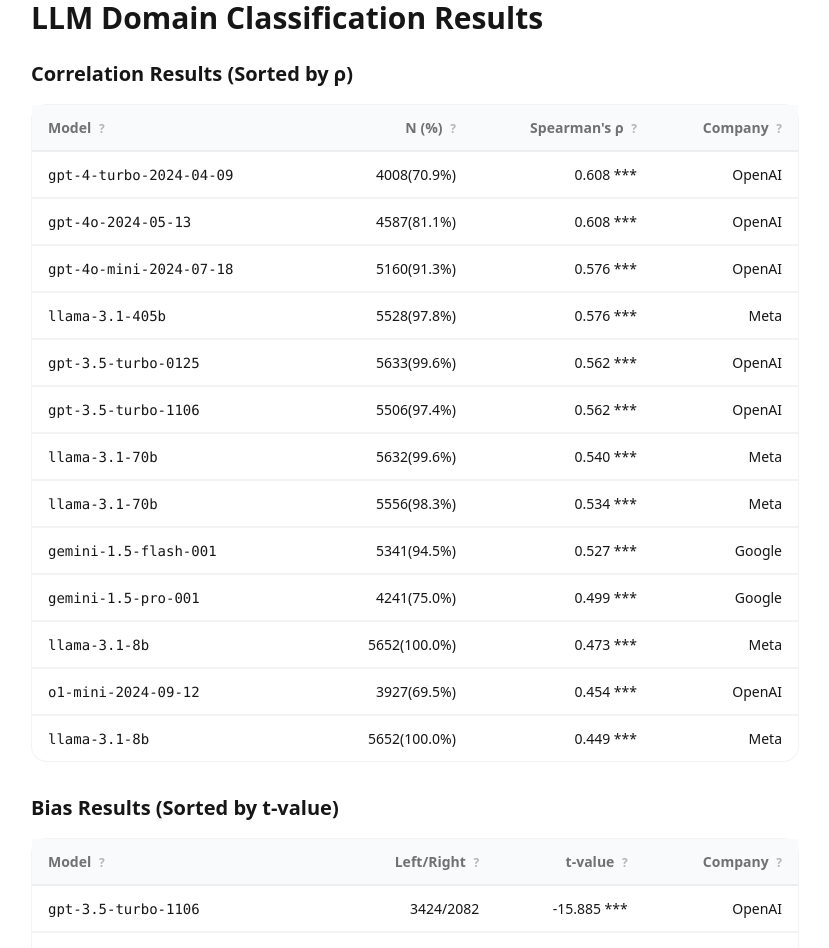
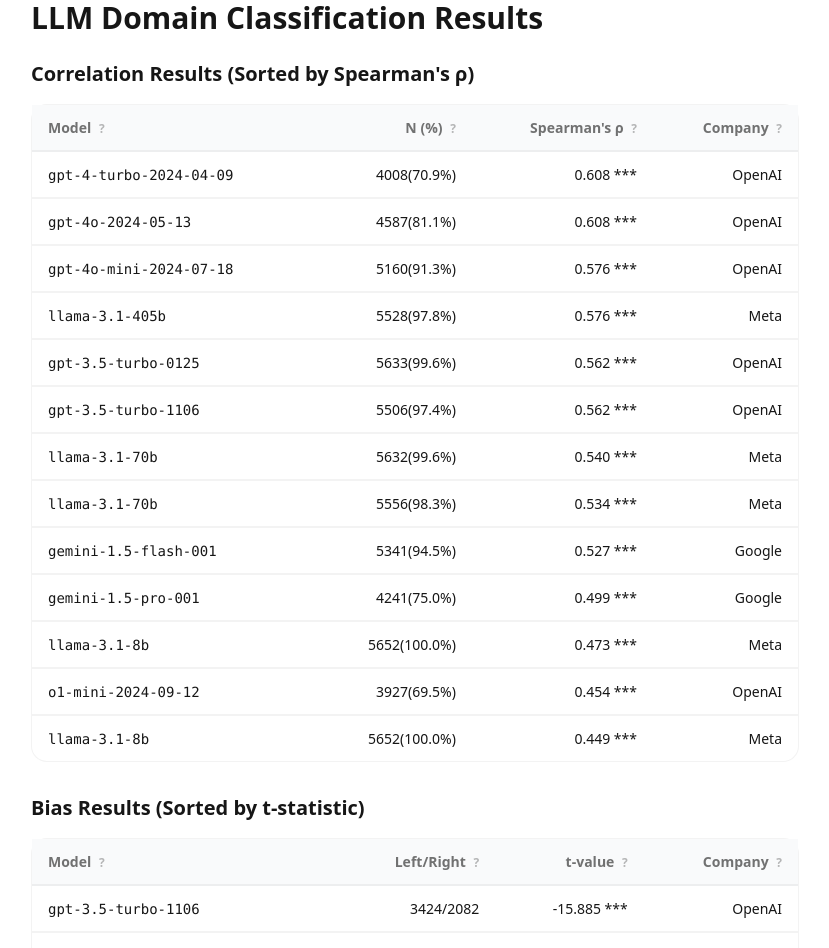
Before and after one commit to yang3kc/llm_domain_classification, a Vue app in the folder frontend/: page / in a window 1280 px wide. Shown: the top 948 px of the page, without its empty margins (225-1054 px from the left). Built offline with nearby package versions, Linux system fonts and the light colour scheme.

Commit message:
📖 docs: update terminology for correlation results and bias results

```diff
--- a/frontend/src/components/ModelResults.vue
+++ b/frontend/src/components/ModelResults.vue
@@ -61,7 +61,7 @@
 <template>
   <div class="space-y-8">
     <!-- Correlation Results Table -->
-    <h2 class="text-xl font-bold mb-4">Correlation Results (Sorted by ρ)</h2>
+    <h2 class="text-xl font-bold mb-4">Correlation Results (Sorted by Spearman's ρ)</h2>
     <div class="rounded-box border border-base-content/5 bg-base-100">
       <table class="table w-full">
         <thead>
@@ -74,13 +74,13 @@
             </th>
             <th class="text-right">
               N (%)
-              <div class="tooltip tooltip-right" data-tip="Number of domains processed (percentage of total domains)">
+              <div class="tooltip tooltip-right" data-tip="Number of domains processed by the model (percentage of total domains)">
                 <span class="text-xs ml-1 opacity-50 cursor-help">?</span>
               </div>
             </th>
             <th class="text-right">
               Spearman's ρ
-              <div class="tooltip tooltip-left" data-tip="Spearman's rank correlation coefficient between model predictions and ground truth">
+              <div class="tooltip tooltip-left" data-tip="Spearman's rank correlation coefficient between model predictions and human expert ratings. The stars indicate the significance level of the correlation coefficient: *** p < 0.001, ** p < 0.01, * p < 0.05, NS p >= 0.05">
                 <span class="text-xs ml-1 opacity-50 cursor-help">?</span>
               </div>
             </th>
@@ -104,7 +104,7 @@
     </div>
 
     <!-- Bias Results Table -->
-    <h2 class="text-xl font-bold mb-4">Bias Results (Sorted by t-value)</h2>
+    <h2 class="text-xl font-bold mb-4">Bias Results (Sorted by t-statistic)</h2>
     <div class="rounded-box border border-base-content/5 bg-base-100">
       <table class="table w-full">
         <thead>
```
